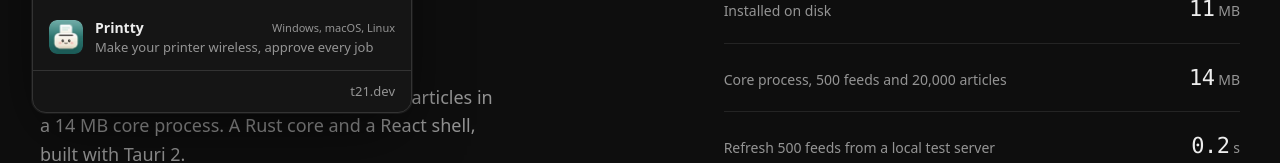
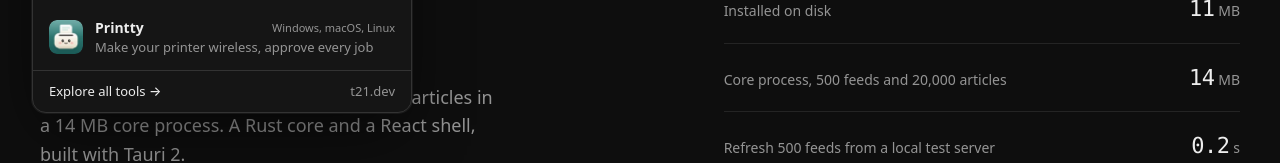
Before and after one commit to t21dev/turbo-reader, a React (Vite) app: page / in a window 1280 px wide. Both pictures are taken after a click on the button "Other apps by T21". Shown: the part 462-625 px from the top of the page. Built offline with nearby package versions, Linux system fonts and the light colour scheme.

Commit message:
feat: link the tool directory from the app switcher

```diff
--- a/src/components/AppSwitcher.tsx
+++ b/src/components/AppSwitcher.tsx
@@ -91,6 +91,9 @@ export function AppSwitcher({ current, home = "#top" }: Props) {
           })}
         </ul>
         <p className="apps-foot">
+          <a className="apps-explore" href="https://tools.t21.dev/">
+            Explore all tools <span aria-hidden="true">→</span>
+          </a>
           <a href="https://t21.dev">t21.dev</a>
         </p>
       </div>
--- a/src/styles/switcher.css
+++ b/src/styles/switcher.css
@@ -183,15 +183,23 @@
   margin: 0 -6px;
   padding: 10px 16px;
   border-top: 1px solid var(--sw-rule);
+  display: flex;
+  justify-content: space-between;
+  gap: 12px;
   font-size: 13px;
-  text-align: right;
 }
 .apps-foot a {
   color: var(--sw-muted);
   font-weight: 500;
   text-decoration: none;
 }
+.apps-foot .apps-explore {
+  color: var(--sw-ink);
+}
 @media (hover: hover) and (pointer: fine) {
+  .apps-foot .apps-explore:hover {
+    color: var(--sw-accent);
+  }
   .apps-foot a:hover {
     color: var(--sw-ink);
   }
```
